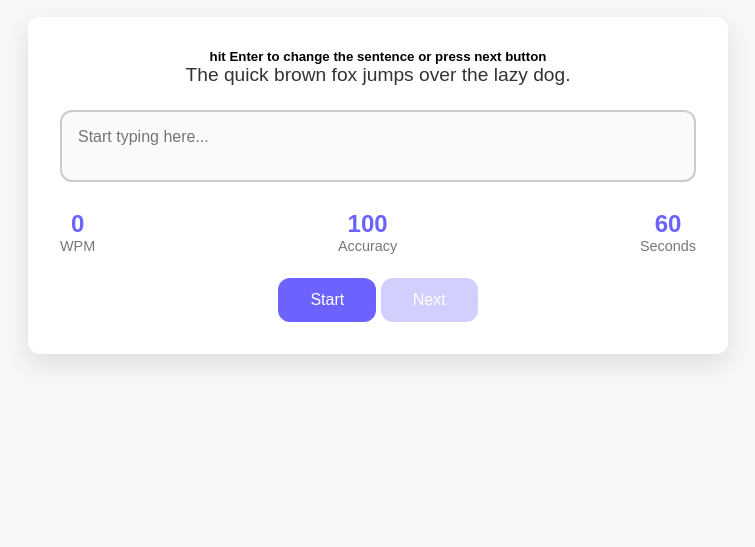
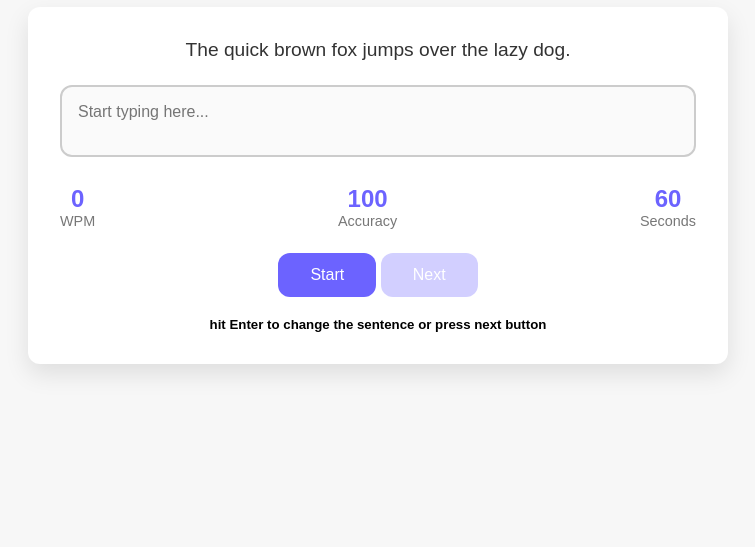
Before and after one commit to soumo365/Typing-Tracker, a plain HTML site: page index.html in a window 1280 px wide. Shown: the part 253-800 px from the top of the page, without its empty margins (262-1017 px from the left). Drawn offline with Linux system fonts and the light colour scheme.

Commit message:
Add files via upload

```diff
--- a/index.html
+++ b/index.html
@@ -13,7 +13,6 @@
         <h1 class="title">Typing Speed Test</h1>
 
         <div class="test-box">
-            <h5>hit Enter to change the sentence or press next button</h5>
             <p class="sentence">
                 The quick brown fox jumps over the lazy dog.
             </p>
@@ -36,6 +35,8 @@
 
             <button class="btn" id="start">Start</button>
             <button class="btn" id="next" disabled="true">Next</button>
+            <h5 style="margin-top: 20px;" >hit Enter to change the sentence or press next button</h5>
+
         </div>
     </div>
 
```
